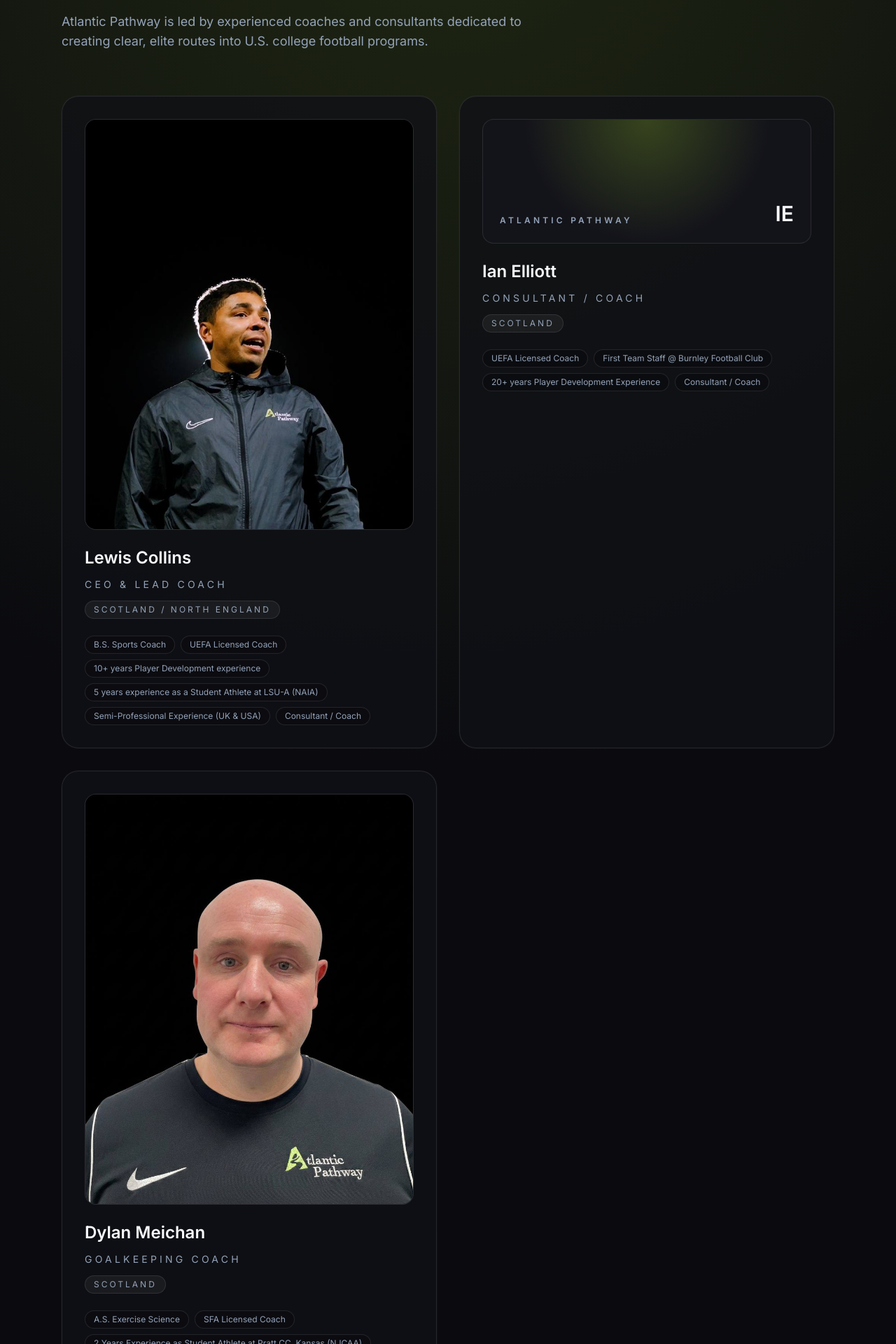
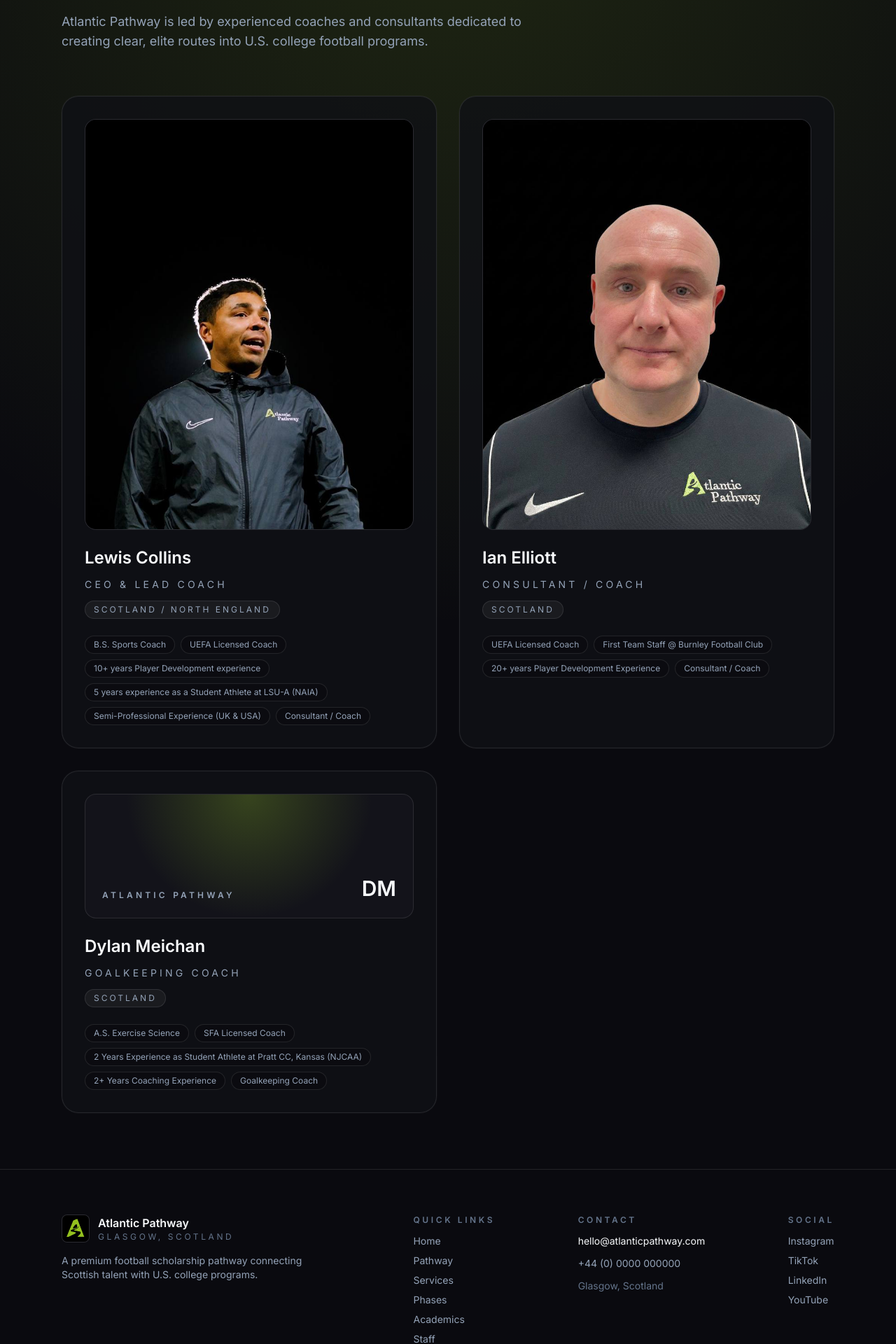
Before and after one commit to JEClawdBot/atlantic-pathway-website, a Next.js app: page /staff in a window 1280 px wide. Shown: the part 271-2191 px from the top of the page at 70% size. Built offline with nearby package versions, Linux system fonts and the light colour scheme.

Commit message:
fix: swap Ian's photo to correct staff member, remove from Dylan

```diff
--- a/src/app/staff/page.tsx
+++ b/src/app/staff/page.tsx
@@ -23,6 +23,7 @@
     name: "Ian Elliott",
     role: "Consultant / Coach",
     initials: "IE",
+    photo: "/images/ian-headshot.jpg",
     region: "Scotland",
     credentials: [
       "UEFA Licensed Coach",
@@ -35,7 +36,6 @@
     name: "Dylan Meichan",
     role: "Goalkeeping Coach",
     initials: "DM",
-    photo: "/images/dylan-headshot.jpg",
     region: "Scotland",
     credentials: [
       "A.S. Exercise Science",
```
Also changed, not shown: public/images/ian-headshot.jpg (renamed from public/images/dylan-headshot.jpg).
